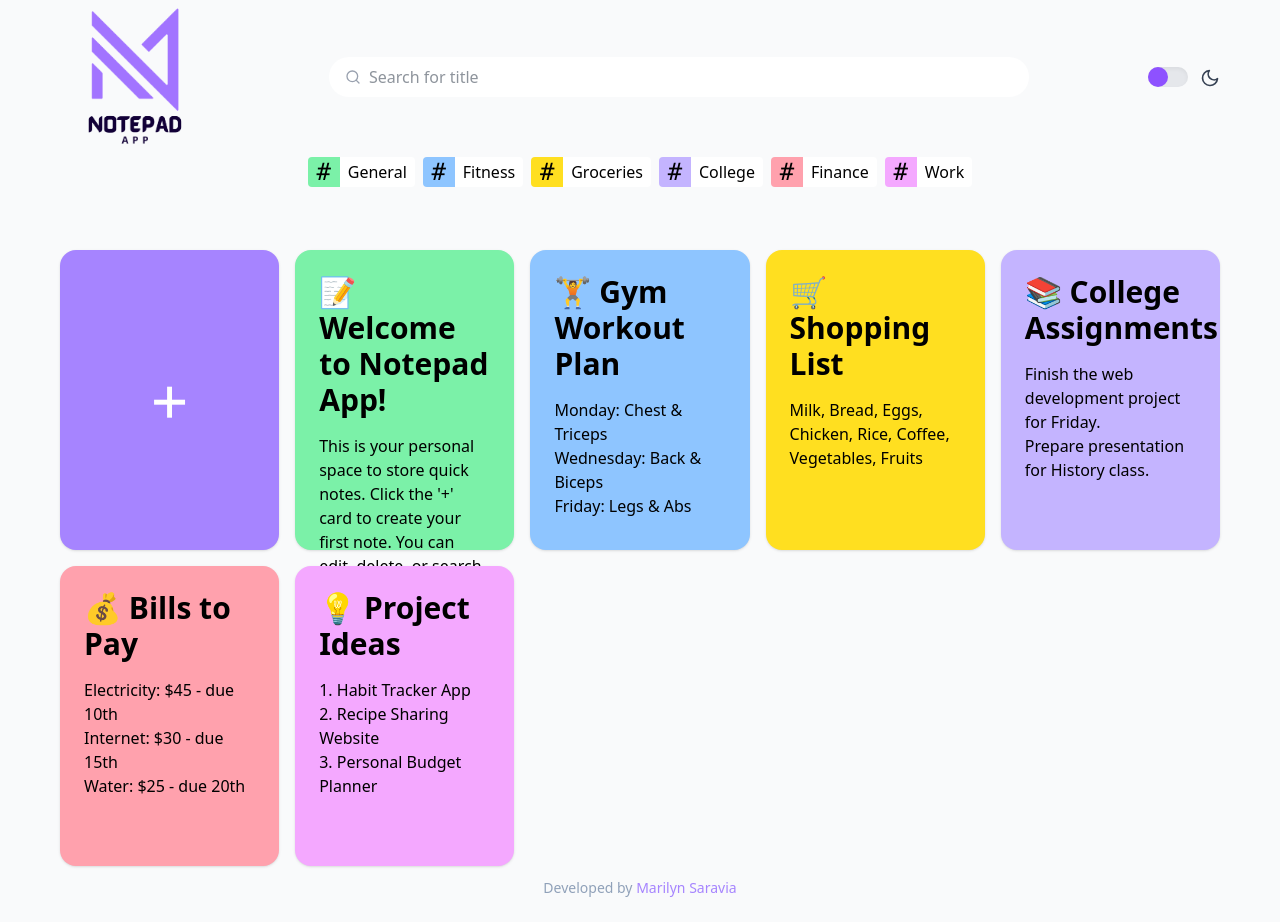
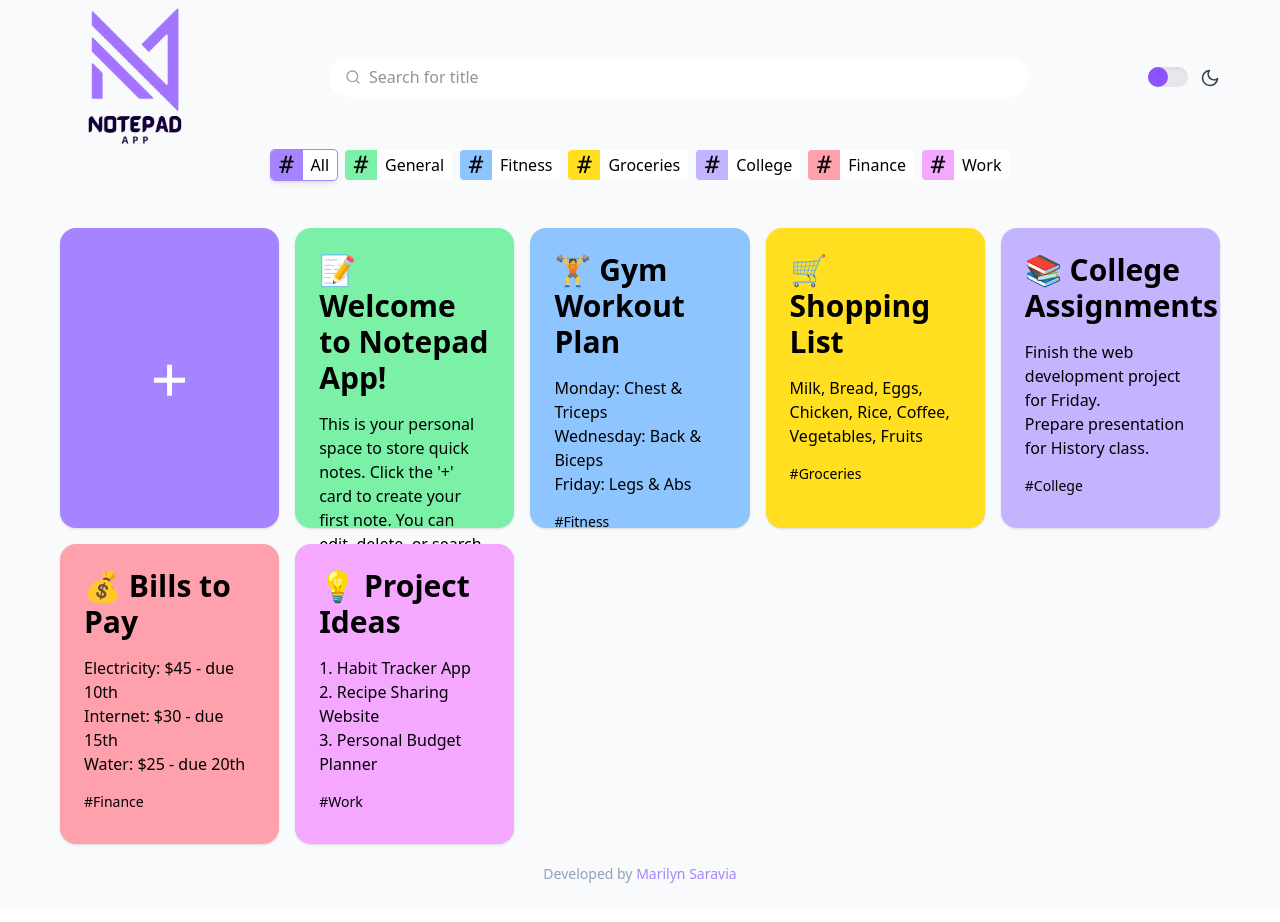
Before and after one commit to marilynsaravia/Notepad-App, a React (Vite) app: page / in a window 1280 px wide. Built offline with nearby package versions, Linux system fonts and the light colour scheme.

Commit message:
feat(notes): integrate categories UI into Notes.jsx and auto-derive categories; fix chip colors and layout; simplify App.jsx

```diff
--- a/src/App.jsx
+++ b/src/App.jsx
@@ -1,23 +1,19 @@
-import { useState } from 'react';
-import Navbar from './components/Navbar';
-import Categories from './components/Categories';
-import Notes from './components/Notes/Notes';
-import Footer from './components/Footer';
+// src/App.jsx
+import { useState } from "react";
+import Navbar from "./components/Navbar";
+import Notes from "./components/Notes/Notes";
+import Footer from "./components/Footer";
 
 function App() {
   const [searchTerm, setSearchTerm] = useState("");
-  const [filterCategory, setFilterCategory] = useState(null);
-
-  const handleCategorySelect = (category) => {
-    // Si se selecciona de nuevo la misma categoría, se desactiva
-    setFilterCategory(prev => (prev === category ? null : category));
-  };
 
   return (
-    <div className='bg-gray-50 dark:bg-gray-800 min-h-screen flex flex-col p-3 font-sans'>
+    <div className="bg-gray-50 dark:bg-gray-800 min-h-screen flex flex-col p-3 font-sans">
       <Navbar searchTerm={searchTerm} setSearchTerm={setSearchTerm} />
-      <Categories selectedCategory={filterCategory} onCategorySelect={handleCategorySelect} />
-      <Notes searchTerm={searchTerm} selectedCategory={filterCategory} />
+
+      {/* Notes now contains the categories bar inside */}
+      <Notes searchTerm={searchTerm} />
+
       <div className="mt-auto">
         <Footer />
       </div>
--- a/src/components/Categories.jsx
+++ /dev/null
@@ -1,58 +0,0 @@
-import { useState } from 'react';
-import notes from '../data/notes.json';
-
-const Categories = ({ onCategorySelect }) => {
-  const [selectedCategory, setSelectedCategory] = useState(null);
-
-  // Predefined Tailwind color classes
-  const colorClasses = {
-    "green": "bg-green-300",
-    "blue": "bg-blue-300",
-    "yellow": "bg-yellow-300",
-    "violet": "bg-violet-300",
-    "rose": "bg-rose-300",
-    "fuchsia": "bg-fuchsia-300"
-  };
-
-  // Extract each category with its first matching color
-  const categoryColors = {};
-  notes.forEach(note => {
-    if (note.category && !categoryColors[note.category]) {
-      categoryColors[note.category] = note.color || "gray-200";
-    }
-  });
-
-  const uniqueCategories = Object.keys(categoryColors);
-
-  const handleClick = (category) => {
-    const newCategory = selectedCategory === category ? null : category;
-    setSelectedCategory(newCategory);
-    if (onCategorySelect) onCategorySelect(newCategory);
-  };
-
-  return (
-    <div className="w-full min-h-[60px] flex flex-wrap gap-2 justify-center items-center px-2 sm:px-4 md:px-12 py-2">
-      {uniqueCategories.map((category, index) => (
-        <button
-          key={index}
-          onClick={() => handleClick(category)}
-          className={`flex items-center rounded-sm transition cursor-pointer
-            ${selectedCategory === category ? 'ring-1 ring-violet-400 shadow-md' : ''}`}
-        >
-          <div
-            className={`${colorClasses[categoryColors[category]] || 'bg-gray-200'}
-              w-8 h-[30px] flex items-center justify-center
-              rounded-bl-sm rounded-tl-sm text-2xl font-mono dark:text-gray-700`}
-          >
-            #
-          </div>
-          <p className="px-2 h-[30px] flex items-center text-base capitalize whitespace-nowrap bg-white dark:bg-gray-700 dark:text-gray-300 rounded-tr-sm rounded-br-sm">
-            {category}
-          </p>
-        </button>
-      ))}
-    </div>
-  );
-};
-
-export default Categories;
--- a/src/components/Notes/Notes.jsx
+++ b/src/components/Notes/Notes.jsx
@@ -1,44 +1,155 @@
-import { useState } from "react";
-import notesData from '../../data/notes.json';
-import AddNote from './AddNote';
+// src/components/Notes/Notes.jsx
+import { useEffect, useMemo, useState } from "react";
+import notesData from "../../data/notes.json";
+import AddNote from "./AddNote";
 
-const Notes = ({ searchTerm, selectedCategory }) => {
-  const [notes, setNotes] = useState(notesData);
+// Normalize strings to avoid duplicates like "Work" vs "work"
+const normalize = (s = "") => s.trim().toLowerCase();
 
+const Notes = ({ searchTerm = "" }) => {
+  // Load notes from localStorage or fallback JSON
+  const [notes, setNotes] = useState(() => {
+    try {
+      const saved = localStorage.getItem("notes");
+      return saved ? JSON.parse(saved) : notesData;
+    } catch {
+      return notesData;
+    }
+  });
+
+  // Local selected category state (self-contained)
+  const [activeCategory, setActiveCategory] = useState("All");
+
+  // Persist notes to localStorage
+  useEffect(() => {
+    try {
+      localStorage.setItem("notes", JSON.stringify(notes));
+    } catch {
+      /* ignore storage errors */
+    }
+  }, [notes]);
+
+  // Derive unique categories from current notes
+  const categories = useMemo(() => {
+    const map = new Map();
+    for (const n of notes) {
+      const key = normalize(n.category);
+      if (key) map.set(key, n.category?.trim() || "");
+    }
+    return ["All", ...Array.from(map.values())];
+  }, [notes]);
+
+  // Tailwind color classes for note cards (kept as you had)
   const colorClasses = {
-    "green": "bg-green-300",
-    "blue": "bg-blue-300",
-    "yellow": "bg-yellow-300",
-    "violet": "bg-violet-300",
-    "rose": "bg-rose-300",
-    "fuchsia": "bg-fuchsia-300"
+    green: "bg-green-300",
+    blue: "bg-blue-300",
+    yellow: "bg-yellow-300",
+    violet: "bg-violet-300",
+    rose: "bg-rose-300",
+    fuchsia: "bg-fuchsia-300",
   };
 
-  const filteredNotes = notes.filter(note => {
-    const matchesSearch = note.title.toLowerCase().includes(searchTerm.toLowerCase());
-    const matchesCategory = selectedCategory ? note.category === selectedCategory : true;
+  // Build a dynamic map: category -> bg class based on the notes' `note.color`
+  // First note that defines a color for a category "wins".
+  const categoryBgByCat = useMemo(() => {
+    const acc = {};
+    for (const n of notes) {
+      const k = normalize(n.category);
+      if (!k) continue;
+      const cls = colorClasses[n.color]; // translate note.color -> Tailwind class
+      if (cls && !acc[k]) acc[k] = cls;   // keep the first one found
+    }
+    return acc;
+  }, [notes]);
+
+  // Filter notes by search term + active category
+  const filteredNotes = useMemo(() => {
+    const term = searchTerm.toLowerCase();
+    return notes.filter((note) => {
+      const title = (note.title || "").toLowerCase();
+      const matchesSearch = title.includes(term);
+      const matchesCategory =
+        activeCategory && activeCategory !== "All"
+          ? normalize(note.category) === normalize(activeCategory)
+          : true;
       return matchesSearch && matchesCategory;
     });
+  }, [notes, searchTerm, activeCategory]);
 
+  // Add a new note (categories will auto-update because they derive from notes)
   const handleAddNote = (newNote) => {
-    setNotes((prev) => [...prev, newNote]);
+    const cleaned = {
+      id: newNote?.id ?? Date.now(),
+      title: newNote?.title?.trim() || "Untitled",
+      description:
+        newNote?.description?.trim() ||
+        newNote?.content?.trim() ||
+        "",
+      category: newNote?.category?.trim() || "",
+      color: newNote?.color || "gray", // cards still use note.color
+    };
+    setNotes((prev) => [...prev, cleaned]);
   };
 
   return (
-    <div className="w-full h-auto grid grid-cols-1 sm:grid-cols-2 md:grid-cols-3 lg:grid-cols-4 xl:grid-cols-5 px-4 sm:px-6 lg:px-12 gap-4 mt-12">
+    <div className="w-full min-h-[60px] px-2 sm:px-4 md:px-12 py-2">
+      {/* Categories bar (clickable) */}
+      <div className="w-full flex justify-center items-center flex-wrap gap-2 mb-12  dark:text-gray-300 ">
+        {categories.map((cat) => {
+          const key = normalize(cat);
+          const bgClass =
+            key === "All"
+              ? "bg-gray-200"
+              : categoryBgByCat[key] || "bg-violet-400";
+
+          return (
+            <button
+              key={cat}
+              onClick={() => setActiveCategory(cat)}
+              className={`bg-white dark:bg-gray-700 inline-flex items-center gap-2 h-[30px] pl-0 pr-2 rounded-sm transition cursor-pointer
+                ${activeCategory === cat ? "ring-1 ring-violet-400 shadow-md" : ""}`}
+              aria-pressed={activeCategory === cat}
+            >
+              <div
+                className={`${bgClass} w-8 h-[30px] flex items-center justify-center rounded-bl-sm rounded-tl-sm text-2xl font-mono dark:text-gray-700 `}
+              >
+                #
+              </div>
+              <span className="text-base capitalize whitespace-nowrap">
+                {cat}
+              </span>
+            </button>
+          );
+        })}
+      </div>
+
+      {/* Notes grid with the "Add note" card */}
+      <div className="w-full grid grid-cols-1 sm:grid-cols-2 md:grid-cols-3 lg:grid-cols-4 xl:grid-cols-5 gap-4">
+        {/* Create new note */}
         <AddNote onAdd={handleAddNote} />
 
+        {/* Render filtered notes */}
         {filteredNotes.map((note) => (
           <div
             key={note.id}
-          className={`${colorClasses[note.color] || 'bg-gray-200'} rounded-2xl shadow-sm p-6 flex flex-col justify-between h-[300px]`}
+            className={`${
+              colorClasses[note.color] || "bg-gray-200"
+            } rounded-2xl shadow-sm p-6 flex flex-col justify-between h-[300px]`}
           >
             <div>
               <h2 className="text-3xl font-semibold">{note.title}</h2>
-            <p className="mt-4 text-base whitespace-pre-line">{note.description}</p>
+              <p className="mt-4 text-base whitespace-pre-line">
+                {note.description}
+              </p>
+              {note.category && (
+                <p className="mt-4 text-sm whitespace-pre-line">
+                  #{note.category}
+                </p>
+              )}
             </div>
           </div>
         ))}
+      </div>
     </div>
   );
 };
```
Lines whose indentation alone changed are shown as unchanged.
